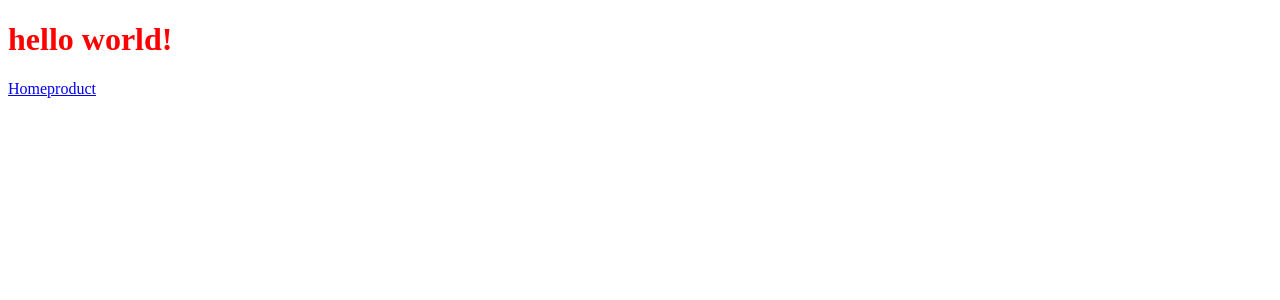
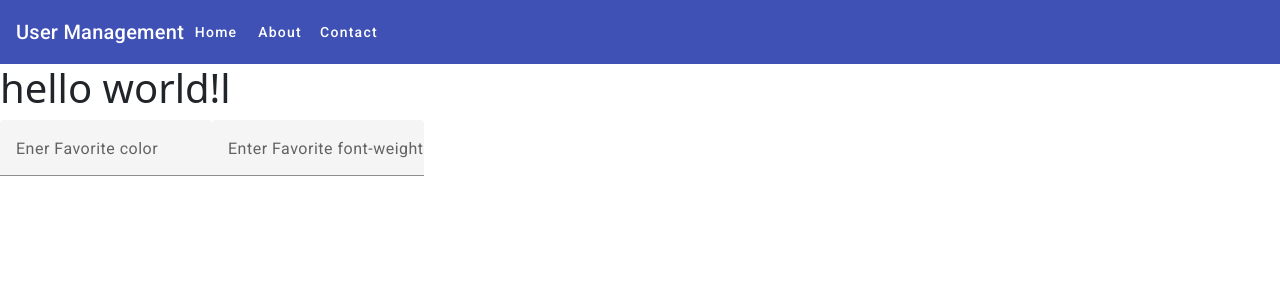
Before and after one commit to bemes9226/angular15Features, an Angular app: page / in a window 1280 px wide. Shown: the top 300 px of the page. Built offline with nearby package versions, Linux system fonts and the light colour scheme.

Commit message:
angular 15 directive composition API

```diff
--- a/angular.json
+++ b/angular.json
@@ -25,9 +25,13 @@
               "src/assets"
             ],
             "styles": [
-              "src/styles.css"
+              "@angular/material/prebuilt-themes/indigo-pink.css",
+              "src/styles.css",
+              "./node_modules/bootstrap/dist/css/bootstrap.min.css"
             ],
-            "scripts": []
+            "scripts": [
+              "./node_modules/bootstrap/dist/js/bootstrap.min.js"
+            ]
           },
           "configurations": {
             "production": {
@@ -87,6 +91,7 @@
               "src/assets"
             ],
             "styles": [
+              "@angular/material/prebuilt-themes/indigo-pink.css",
               "src/styles.css"
             ],
             "scripts": []
--- a/package.json
+++ b/package.json
@@ -11,13 +11,16 @@
   "private": true,
   "dependencies": {
     "@angular/animations": "^16.1.0",
+    "@angular/cdk": "^16.1.5",
     "@angular/common": "^16.1.0",
     "@angular/compiler": "^16.1.0",
     "@angular/core": "^16.1.0",
     "@angular/forms": "^16.1.0",
+    "@angular/material": "^16.1.5",
     "@angular/platform-browser": "^16.1.0",
     "@angular/platform-browser-dynamic": "^16.1.0",
     "@angular/router": "^16.1.0",
+    "bootstrap": "^5.3.0",
     "rxjs": "~7.8.0",
     "tslib": "^2.3.0",
     "zone.js": "~0.13.0"
--- a/src/app/app.component.html
+++ b/src/app/app.component.html
@@ -1,4 +1,20 @@
-<h1 appFoo>hello world!</h1>
-<a routerLink="/home">Home</a>
-<a routerLink="/product">product</a>
+<mat-toolbar color="primary">
+    <span>User Management</span>
+    <div class="spacer"></div>
+    <a mat-button routerLink="/home">Home</a>
+    <a mat-button routerLink="/product">About</a>
+    <a mat-button routerLink="/">Contact</a>
+</mat-toolbar>
 <router-outlet></router-outlet>
+
+<form class="example-form">
+    <h1 appFoo [color]="color" [weight]="weight" (appEmit)="showAlert()">hello world!l</h1>
+    <mat-form-field class="example-full-width">
+        <mat-label>Ener Favorite color</mat-label>
+        <input matInput [(ngModel)]="color" name="color">
+    </mat-form-field>
+    <mat-form-field class="example-full-width">
+        <mat-label> Enter Favorite font-weight</mat-label>
+        <input matInput [(ngModel)]="weight" name="weight">
+    </mat-form-field>
+</form>
--- a/src/app/app.component.ts
+++ b/src/app/app.component.ts
@@ -3,14 +3,25 @@ import { FooDirective } from './foo.directive';
 import { CommonModule } from '@angular/common';
 import { RouterModule } from '@angular/router';
 import { HomeComponent } from './home/home.component';
-
+import { ColorDirective } from './color.directive';
+import { BoldDirective } from './bold.directive';
+import { FormsModule } from '@angular/forms';
+import { MatToolbarModule } from '@angular/material/toolbar';
+import { MatButtonModule } from '@angular/material/button';
+import { MatInputModule } from '@angular/material/input';
+import { MatFormFieldModule } from '@angular/material/form-field';
 @Component({
   selector: 'app-root',
-  standalone:true,
-  imports:[CommonModule, FooDirective,RouterModule],
+  standalone: true,
+  imports: [CommonModule, FormsModule, MatInputModule, MatFormFieldModule, MatButtonModule, MatToolbarModule, FooDirective, RouterModule, ColorDirective, BoldDirective],
   templateUrl: './app.component.html',
   styleUrls: ['./app.component.css']
 })
 export class AppComponent {
   title = 'angular15Features';
+  color = '';
+  weight = '';
+  showAlert() {
+    alert("hello");
+  }
 }
--- /dev/null
+++ b/src/app/bold.directive.ts
@@ -0,0 +1,16 @@
+import { Directive, ElementRef, Input, OnChanges, OnInit, Renderer2, SimpleChanges } from '@angular/core';
+
+@Directive({
+  selector: '[appBold]',
+  standalone: true
+})
+export class BoldDirective implements OnChanges {
+  @Input() weight: string | undefined;
+  constructor(private element: ElementRef, private render: Renderer2) { }
+  ngOnChanges(changes: SimpleChanges): void {
+    if (changes['weight']) {
+      this.render.setStyle(this.element.nativeElement, 'font-weight', this.weight);
+    }
+  }
+
+}
--- /dev/null
+++ b/src/app/color.directive.ts
@@ -0,0 +1,24 @@
+import { Directive, ElementRef, EventEmitter, HostListener, Input, Output, Renderer2, SimpleChanges } from '@angular/core';
+import { HotObservable } from 'rxjs/internal/testing/HotObservable';
+
+@Directive({
+  selector: '[appColor]',
+  standalone: true
+})
+export class ColorDirective {
+  @Input() color: string | undefined;
+  @Output() appEmit = new EventEmitter();
+  @HostListener('click')
+  onClick() {
+    this.appEmit.emit();
+  }
+
+  constructor(private element: ElementRef, private render: Renderer2) { }
+  ngOnChanges(changes: SimpleChanges): void {
+    //Called before any other lifecycle hook. Use it to inject dependencies, but avoid any serious work here.
+    //Add '${implements OnChanges}' to the class.
+    if (changes['color']) {
+      this.render.setStyle(this.element.nativeElement, 'color', this.color);
+    }
+  }
+}
--- a/src/app/foo.directive.ts
+++ b/src/app/foo.directive.ts
@@ -1,13 +1,18 @@
-import { Directive, ElementRef } from '@angular/core';
+import { Directive, ElementRef, HostListener, Input } from '@angular/core';
+import { BoldDirective } from './bold.directive';
+import { ColorDirective } from './color.directive';
 
 @Directive({
   selector: '[appFoo]',
-  standalone: true
+  standalone: true,
+  hostDirectives: [{ directive: BoldDirective, inputs: ['weight'] },
+  { directive: ColorDirective, inputs: ['color'], outputs: ['appEmit'] }]
 })
 export class FooDirective {
 
-  constructor(private el:ElementRef) {
-    this.el.nativeElement.style.color='red';
+
+  constructor() {
+
   }
 
 }
--- a/src/index.html
+++ b/src/index.html
@@ -6,6 +6,9 @@
   <base href="/">
   <meta name="viewport" content="width=device-width, initial-scale=1">
   <link rel="icon" type="image/x-icon" href="favicon.ico">
+  <link rel="preconnect" href="https://fonts.gstatic.com">
+  <link href="https://fonts.googleapis.com/css2?family=Roboto:wght@300;400;500&display=swap" rel="stylesheet">
+  <link href="https://fonts.googleapis.com/icon?family=Material+Icons" rel="stylesheet">
 </head>
 <body>
   <app-root></app-root>
--- a/src/main.ts
+++ b/src/main.ts
@@ -5,6 +5,7 @@ import { importProvidersFrom } from '@angular/core';
 import { RouterModule } from '@angular/router';
 import { HomeComponent } from './app/home/home.component';
 import { ProductComponent } from './app/product/product.component';
+import { provideAnimations } from '@angular/platform-browser/animations';
 
 const routes=[{path:'home',
               component:HomeComponent,
@@ -13,5 +14,5 @@ const routes=[{path:'home',
                loadComponent:()=>import('./app/product/product.component').then(res=>res.ProductComponent),
               title:'product page'}]
 bootstrapApplication(AppComponent,{
-  providers:[importProvidersFrom(RouterModule.forRoot(routes))]
+  providers:[importProvidersFrom(RouterModule.forRoot(routes)), provideAnimations()]
 }).catch(e=>console.log('e'));
--- a/src/styles.css
+++ b/src/styles.css
@@ -1 +1,4 @@
 /* You can add global styles to this file, and also import other style files */
+
+html, body { height: 100%; }
+body { margin: 0; font-family: Roboto, "Helvetica Neue", sans-serif; }
```
Also changed, not shown: 1 other file (tests, documents, lock files or other folders).
